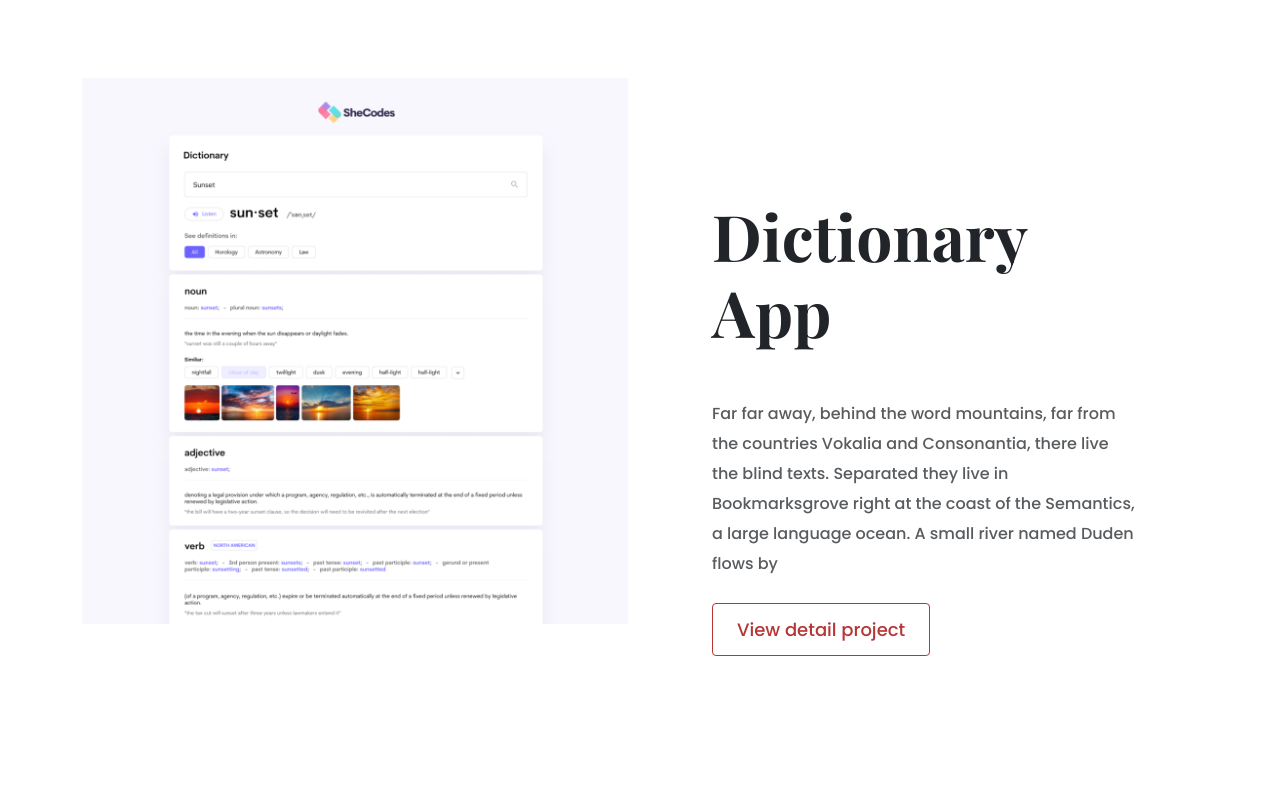
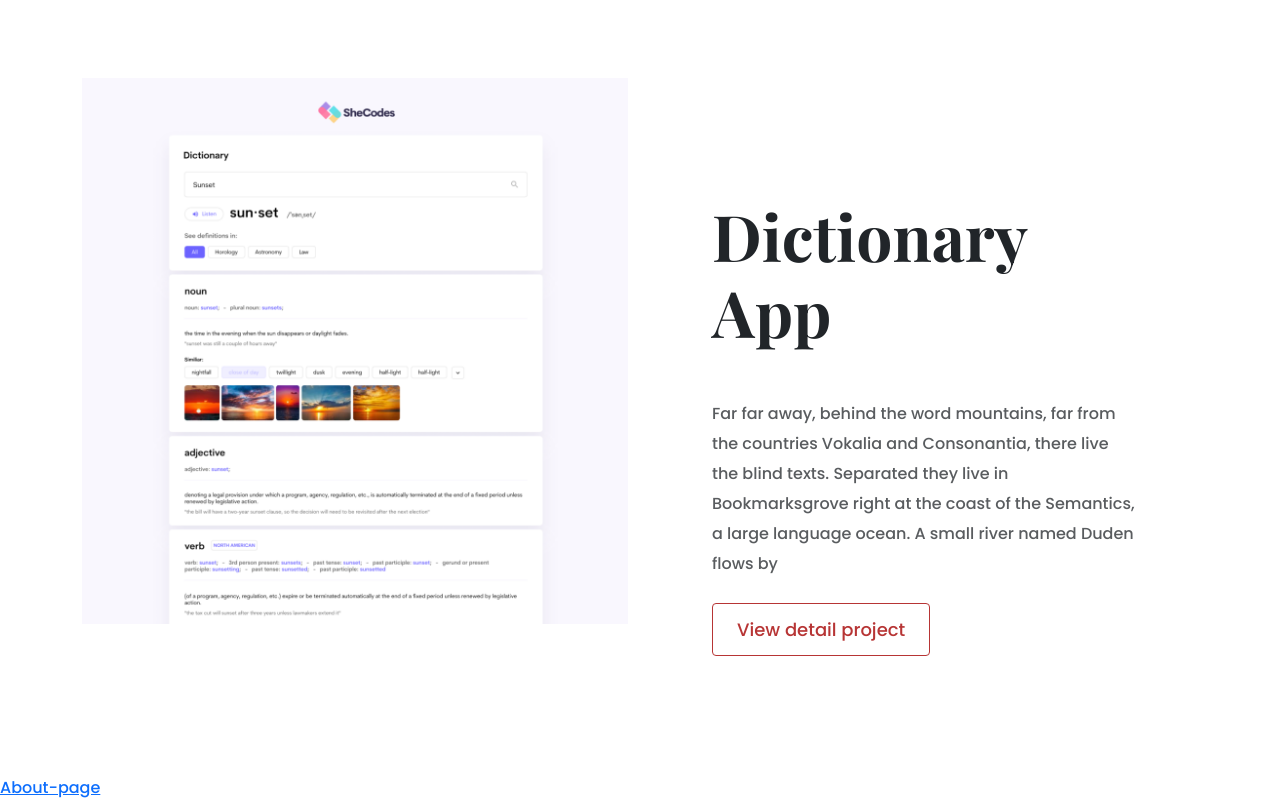
Before and after one commit to Tetiana-Dub/Portfolio-progect-2, a plain HTML site: page index.html in a window 1280 px wide. Shown: the part 1991-2791 px from the top of the page. Before the commit the page ends 2767 px from the top, so only its background shows below. Drawn offline with nearby package versions, Linux system fonts and the light colour scheme.

Commit message:
Update index.html

```diff
--- a/index.html
+++ b/index.html
@@ -86,6 +86,7 @@
             </div>
         </div>
     </div>
+    <a href="about.html">About-page</a>
 </body>
 
 </html>
```
